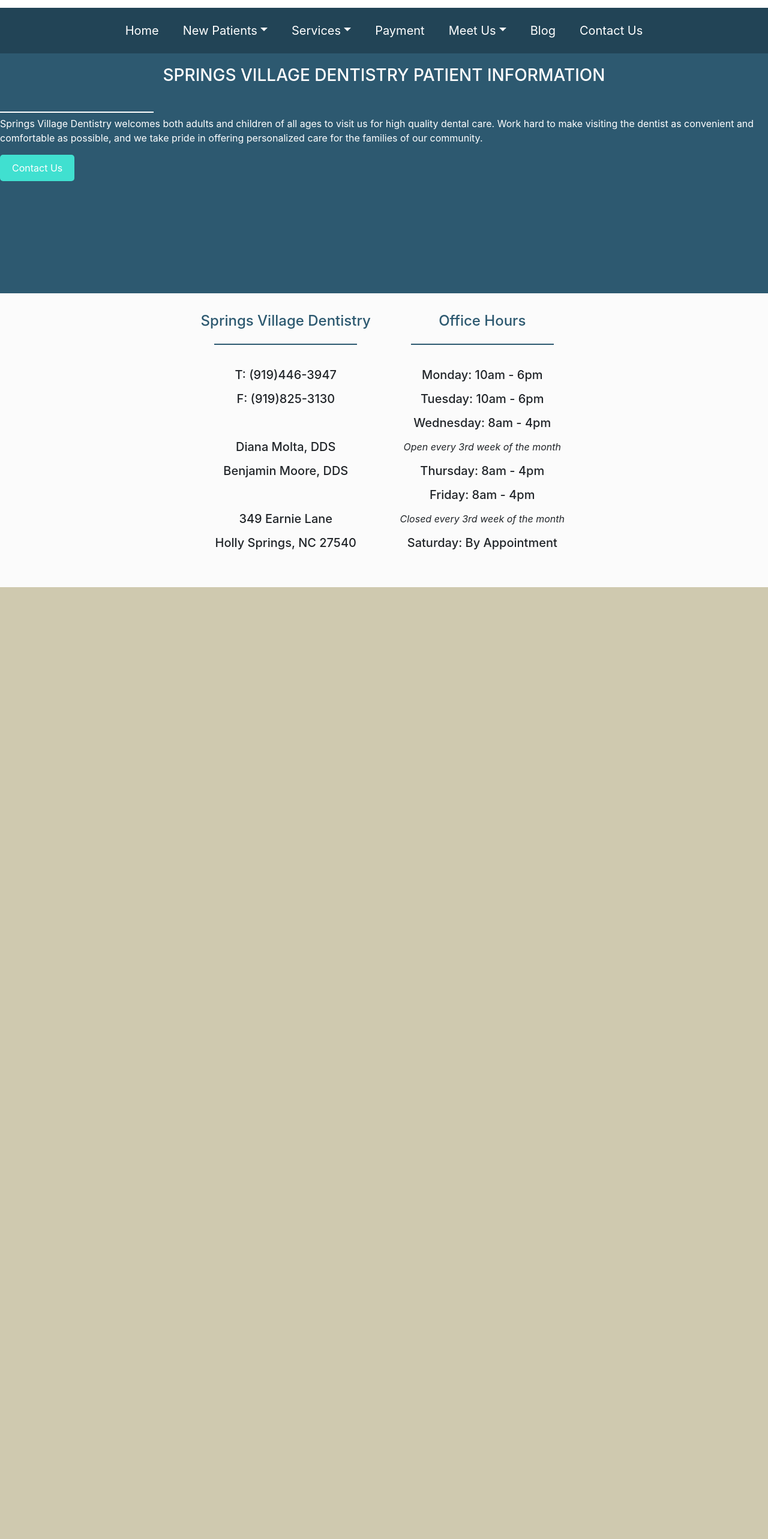
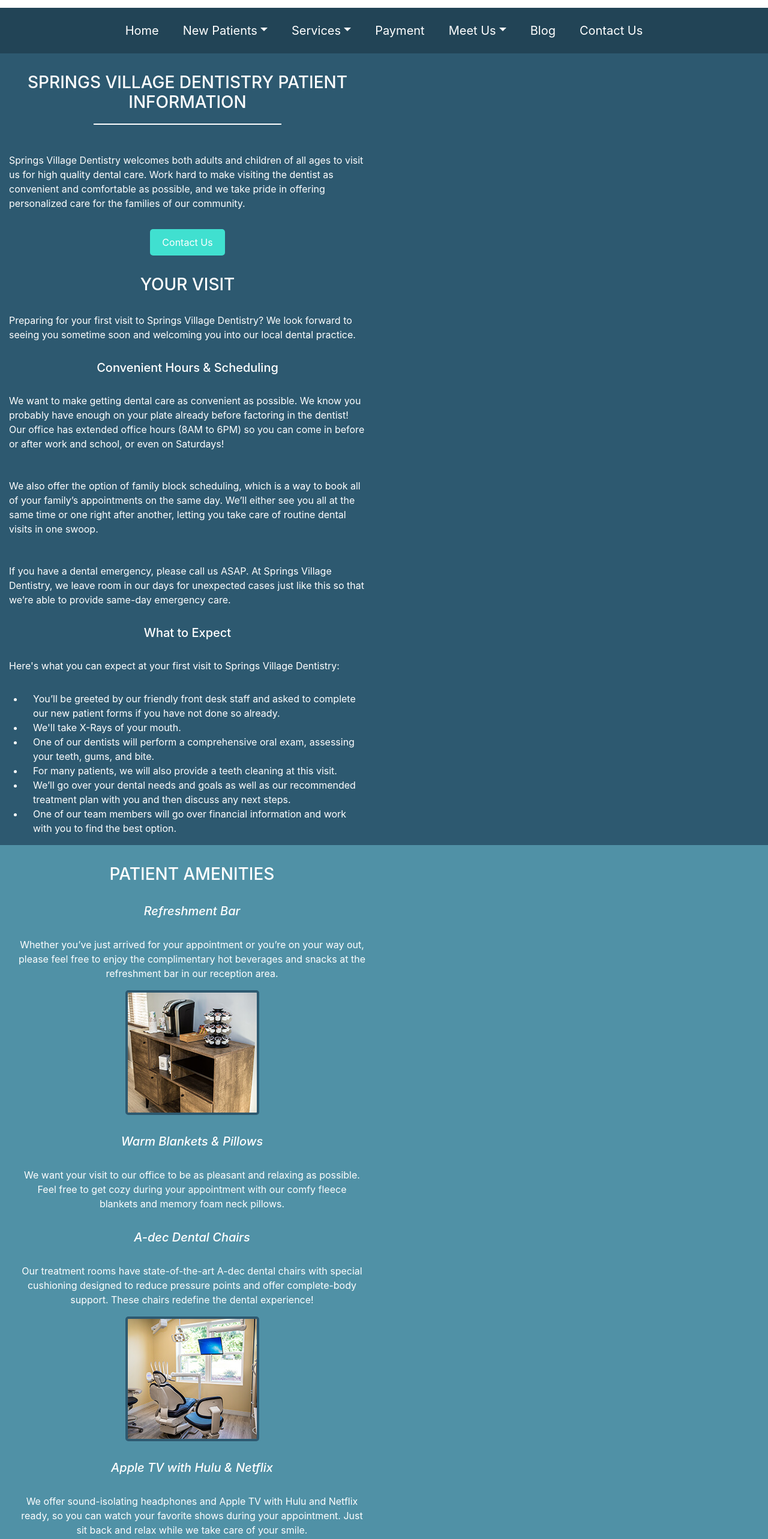
Before and after one commit to ivanmallory/springs-village_dentistry, a React (Create React App) app: page /your_visit in a window 1280 px wide. Shown: the part 120-2686 px from the top of the page at 60% size. Before the commit the page ends 1099 px from the top, so only its background shows below. Built offline with nearby package versions, Linux system fonts and the light colour scheme.

Commit message:
Finished mobile page for Visit Info. Making page responsive now

```diff
--- a/src/components/Footer/Footer.module.css
+++ b/src/components/Footer/Footer.module.css
@@ -18,6 +18,7 @@
 .Footer p{
     font-style: italic;
     margin: 0px;
+    text-align: center;
 }
 .Footer img{
     display: none;
--- a/src/components/VisitInfo/VisitInfo.js
+++ b/src/components/VisitInfo/VisitInfo.js
@@ -1,17 +1,64 @@
 import React from 'react';
 import classes from '../VisitInfo/VisitInfo.module.css';
 import {Row, Col} from 'react-bootstrap';
+import Refreshments from '../../static/Refreshments.jpg'
+import a_dec from '../../static/a_dec.jpg'
 
 const VisitInfo = () => {
     return(
         <div>
             <Row>
                 <div className={classes.VisitInfo}>
-                    <Col>
+                    <Col xs={12} md={12} lg={6}>
                         <h3>Springs Village Dentistry Patient Information</h3>
                         <div className={classes.Underline}></div>
                         <p>Springs Village Dentistry welcomes both adults and children of all ages to visit us for high quality dental care. Work hard to make visiting the dentist as convenient and comfortable as possible, and we take pride in offering personalized care for the families of our community.</p>
                         <a href=""><button>Contact Us</button></a>
+                    </Col>
+                    <Col xs={12} md={12} lg={6}>
+                        <h3>Your Visit</h3>
+                        <p>Preparing for your first visit to Springs Village Dentistry? We look forward to seeing you sometime soon and welcoming you into our local dental practice.</p>
+                    </Col>
+                    <Col xs={12} md={6} lg={6}>
+                        <h5>Convenient Hours &amp; Scheduling</h5>
+                        <p>We want to make getting dental care as convenient as possible. We know you probably have enough on your plate already before factoring in the dentist! Our office has extended office hours (8AM to 6PM) so you can come in before or after work and school, or even on Saturdays!</p>
+                        <p>We also offer the option of family block scheduling, which is a way to book all of your family’s appointments on the same day. We’ll either see you all at the same time or one right after another, letting you take care of routine dental visits in one swoop.</p>
+                        <p>If you have a dental emergency, please call us ASAP. At Springs Village Dentistry, we leave room in our days for unexpected cases just like this so that we’re able to provide same-day emergency care.</p>
+                    </Col>
+                    <Col xs={12} md={6} lg={6}>
+                        <h5>What to Expect</h5>
+                        <p>Here's what you can expect at your first visit to Springs Village Dentistry:</p>
+                        <ul>
+                            <li>You’ll be greeted by our friendly front desk staff and asked to complete our new patient forms if you have not done so already.</li>
+                            <li>We'll take X-Rays of your mouth.</li>
+                            <li>One of our dentists will perform a comprehensive oral exam, assessing your teeth, gums, and bite.</li>
+                            <li>For many patients, we will also provide a teeth cleaning at this visit.</li>
+                            <li>We’ll go over your dental needs and goals as well as our recommended treatment plan with you and then discuss any next steps.</li>
+                            <li>One of our team members will go over financial information and work with you to find the best option.</li>
+                        </ul>
+                    </Col>
+                </div>
+            </Row>
+            <Row>
+                <div className={classes.Amenities}>
+                    <Col xs={12} md={6}>
+                        <h3>Patient Amenities</h3>
+                        <h5>Refreshment Bar</h5>
+                        <p>Whether you’ve just arrived for your appointment or you’re on your way out, please feel free to enjoy the complimentary hot beverages and snacks at the refreshment bar in our reception area.</p>
+                        <img src={Refreshments}></img>
+                    </Col>
+                    <Col xs={12} md={6}>
+                        <h5>Warm Blankets &amp; Pillows</h5>
+                        <p>We want your visit to our office to be as pleasant and relaxing as possible. Feel free to get cozy during your appointment with our comfy fleece blankets and memory foam neck pillows.</p>
+                    </Col>
+                    <Col xs={12} md={6}>
+                        <h5>A-dec Dental Chairs</h5>
+                        <p>Our treatment rooms have state-of-the-art A-dec dental chairs with special cushioning designed to reduce pressure points and offer complete-body support. These chairs redefine the dental experience!</p>
+                        <img src={a_dec}/>
+                    </Col>
+                    <Col xs={12} md={6}>
+                        <h5>Apple TV with Hulu &amp; Netflix</h5>
+                        <p>We offer sound-isolating headphones and Apple TV with Hulu and Netflix ready, so you can watch your favorite shows during your appointment. Just sit back and relax while we take care of your smile.</p>
                     </Col>
                 </div>
             </Row>
--- a/src/components/VisitInfo/VisitInfo.module.css
+++ b/src/components/VisitInfo/VisitInfo.module.css
@@ -1,19 +1,27 @@
 .VisitInfo{
     background-color: #2d5970;
-    height: 400px;
-    width: 100%;
+    max-height: 100%;
+    max-width: 100%;
     color: white;
+    text-align: center;
 }
 h3{
     text-align: center;
-    padding: 20px;
+    margin-top: 2rem!important;
     text-transform: uppercase;
 }
-.VisitInfo .Underline{
+.Underline{
+    margin: 10px 0px;
     color: #ffffff;
-    width: 20%;
+    width: 50%;
     border-bottom: 2px solid white;
     display: inline-block;
+    justify-content: center;
+}
+.VisitInfo p{
+    text-align: left;
+    margin: 1rem auto;
+    padding: 15px;
 }
 .VisitInfo button{
     padding: 10px 20px;
@@ -28,3 +36,25 @@ h3{
     border: 1px solid turquoise;
     box-shadow: 1px turquoise;
 }
+ul li{
+    text-align: left;
+    padding: 0 15px;
+}
+.Amenities{
+    width: 100%;
+    color: white;
+    background-color: #5091a6;
+    text-align: center;
+    padding: 0 15px;
+}
+.Amenities h5{
+    margin: 2rem;
+    font-style: italic;
+}
+.Amenities p{
+    padding: 0 15px;
+}
+.Amenities img{
+    border-radius: 5px;
+    border: 4px solid #2d5970;
+}
```
Also changed, not shown: src/static/Refreshments.jpg (added), src/static/a_dec.jpg (added).
